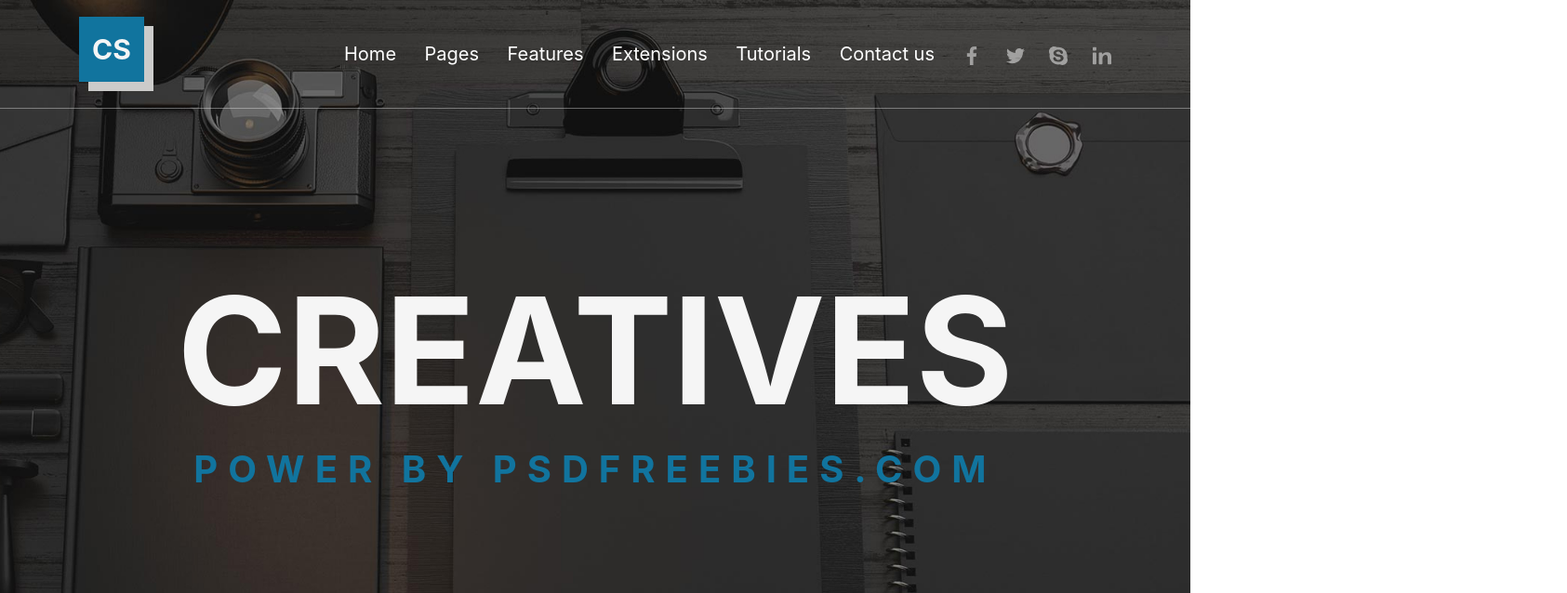
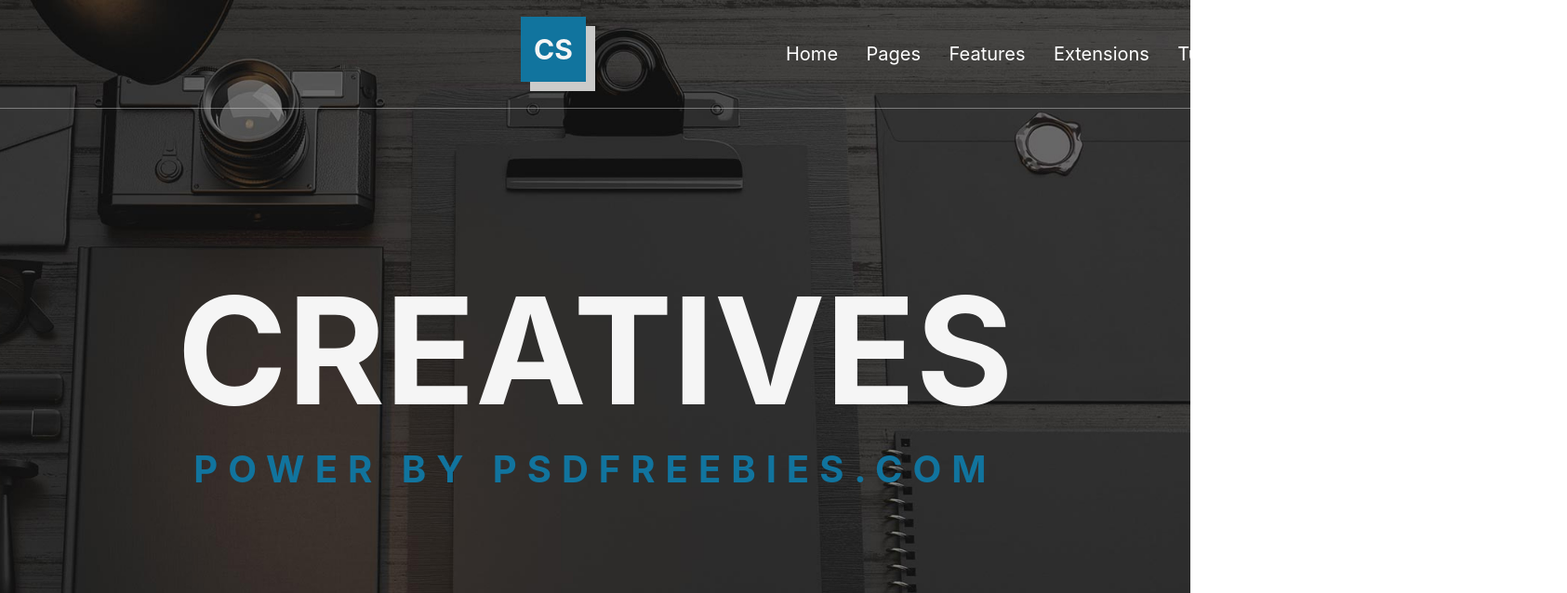
Before and after one commit to alexzaslavsky/free-psd, a plain HTML site: page src/index.html in a window 1280 px wide. Shown: the top 638 px of the page at 93% size, 1685 px wide, since content can reach past the window. Drawn offline with Linux system fonts and the light colour scheme.

Commit message:
col-md-12

```diff
--- a/src/index.html
+++ b/src/index.html
@@ -12,7 +12,7 @@
         <div class="container">
             <div class="row">
                 <div class="sub-row">
-                    <div class="col-lg-1 col-md-12">
+                    <div class="col-lg-1 col-md-2 offset-md-5">
                         <div class="square-cs">
                             <div class="square-cs-1">
                                 <a href="">CS</a>
```
